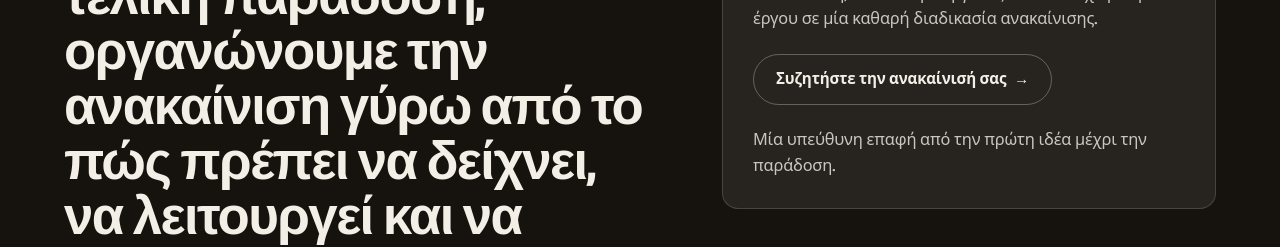
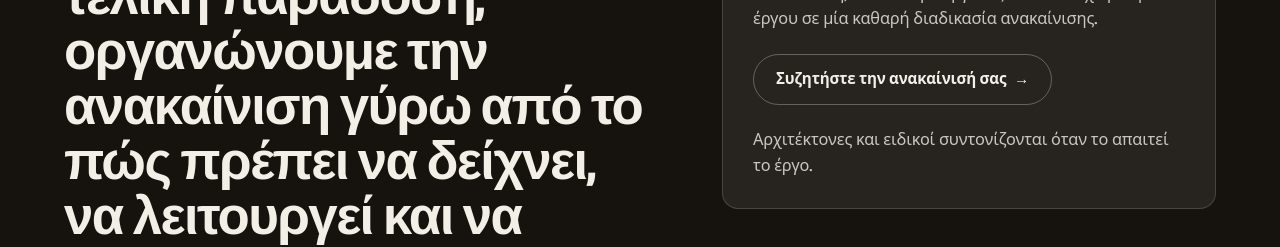
Before and after one commit to HELLOBOSA/hellas-athens, a plain HTML site: page index.html in a window 1280 px wide. Shown: the part 3320-3567 px from the top of the page. Drawn offline with Linux system fonts and the light colour scheme.

Commit message:
Use the scope footnote for how specialists are brought in
The line sat under a block that already says end to end three times, in the
paragraph, in the design to handover timeline and in the closing sentence, so
repeating the span and pinning it to one person added risk and nothing else.

It now carries the line Hemreform has always used there: architects and
specialists are coordinated when the project requires it. That is a fact about
how the work is staffed, it holds whoever is on the job, and it says something
the block was not already saying. All three brands now match.

```diff
--- a/index.html
+++ b/index.html
@@ -849,7 +849,7 @@ body.no-motion .hero-r .badge .pulse::after, body.no-motion .scroll-cue .ln::aft
     <div class="hr-scope__card rv d1">
       <p data-en="For homes and commercial spaces, Hellasreform brings architecture, design direction, site coordination and project management into one clear renovation process.">Για κατοικίες και επαγγελματικούς χώρους, η Hellasreform συνδυάζει αρχιτεκτονική, σχεδιαστική κατεύθυνση, συντονισμό εργοταξίου και διαχείριση έργου σε μία καθαρή διαδικασία ανακαίνισης.</p>
       <a href="#leadForm" class="hr-scope__btn magnetic"><span data-en="Discuss your renovation">Συζητήστε την ανακαίνισή σας</span> <span class="hr-scope__arrow">→</span></a>
-      <p class="hr-scope__fine" data-en="One responsible contact from first idea to handover.">Μία υπεύθυνη επαφή από την πρώτη ιδέα μέχρι την παράδοση.</p>
+      <p class="hr-scope__fine" data-en="Architecture and specialist partners are coordinated when the project requires it.">Αρχιτέκτονες και ειδικοί συντονίζονται όταν το απαιτεί το έργο.</p>
     </div>
   </div>
 </section>
```
